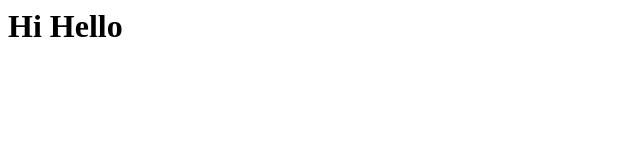
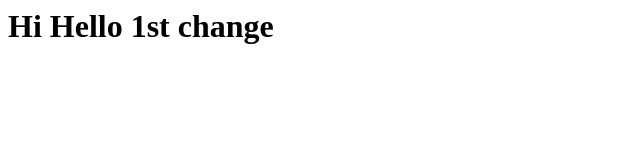
Before and after one commit to c2-80291/SunProject, a plain HTML site: page index.html in a window 1280 px wide. Shown: the whole page, without its empty margins (0-640 px from the left). Drawn offline with Linux system fonts and the light colour scheme.

Commit message:
second commit

```diff
--- a/index.html
+++ b/index.html
@@ -1 +1,3 @@
-<h1>Hi Hello</h1>
+<h1>Hi Hello
+    1st change
+</h1>
```
